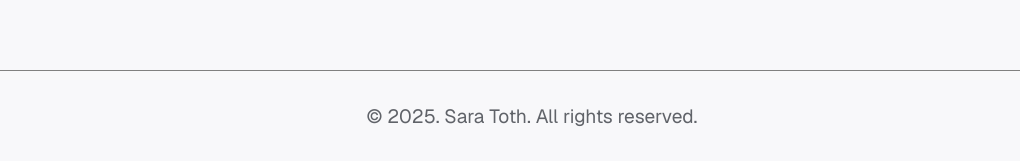
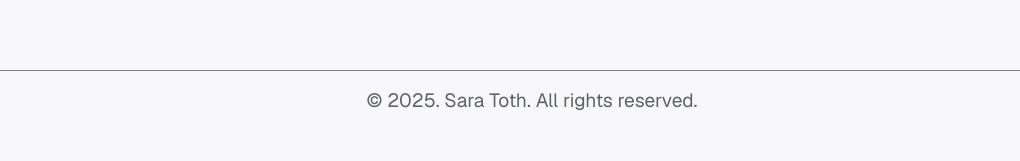
Before and after one commit to SaraToth/portfolio-react, a React (Vite) app: page / in a window 1280 px wide. Shown: the part 3409-3570 px from the top of the page, without its empty margins (108-1128 px from the left). After the commit the page ends 3541 px from the top, so only its background shows below. Built offline with nearby package versions, Linux system fonts and the light colour scheme.

Commit message:
Feat: Update footer padding-block

```diff
--- a/src/components/Footer/Footer.module.css
+++ b/src/components/Footer/Footer.module.css
@@ -2,6 +2,6 @@
     display: flex;
     justify-content: center;
     align-items: center;
-    padding-block: 2rem;
+    padding-block: 1rem;
     border-top: 1px solid gray;
 }
```
